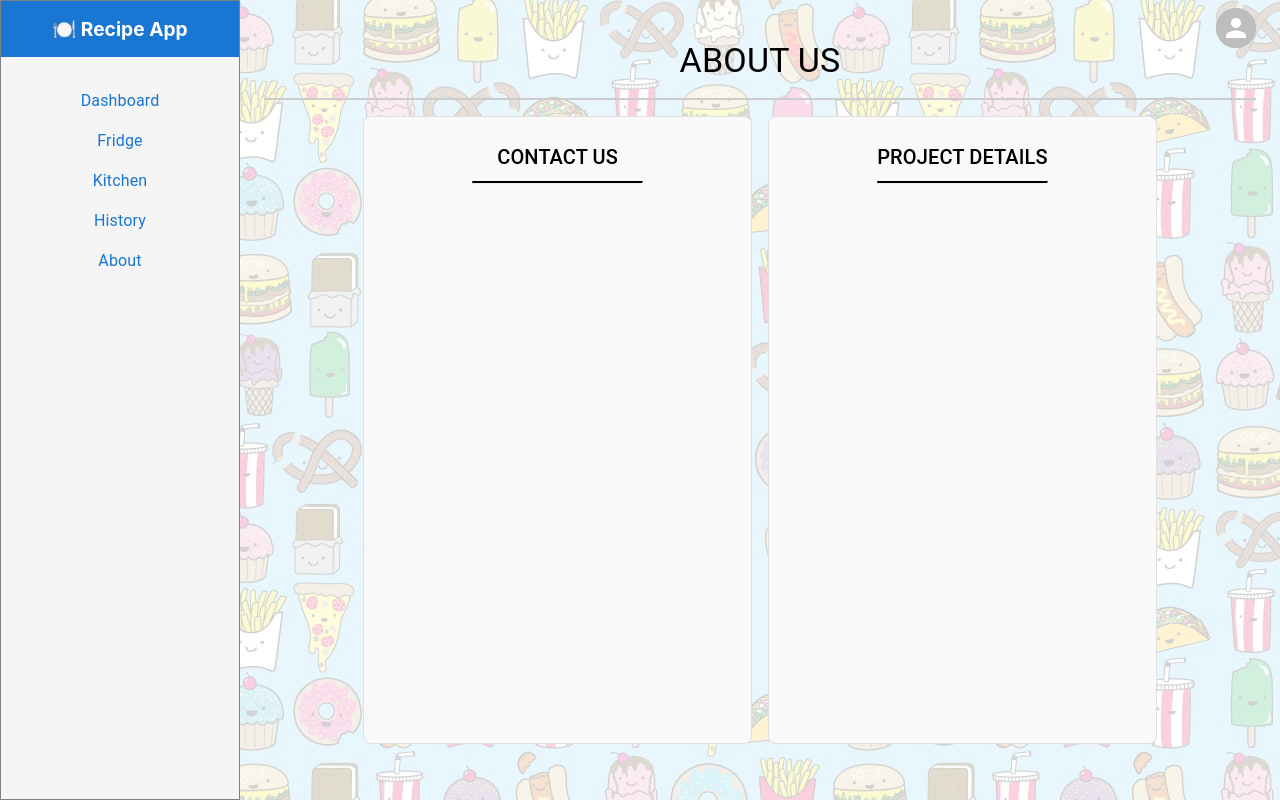
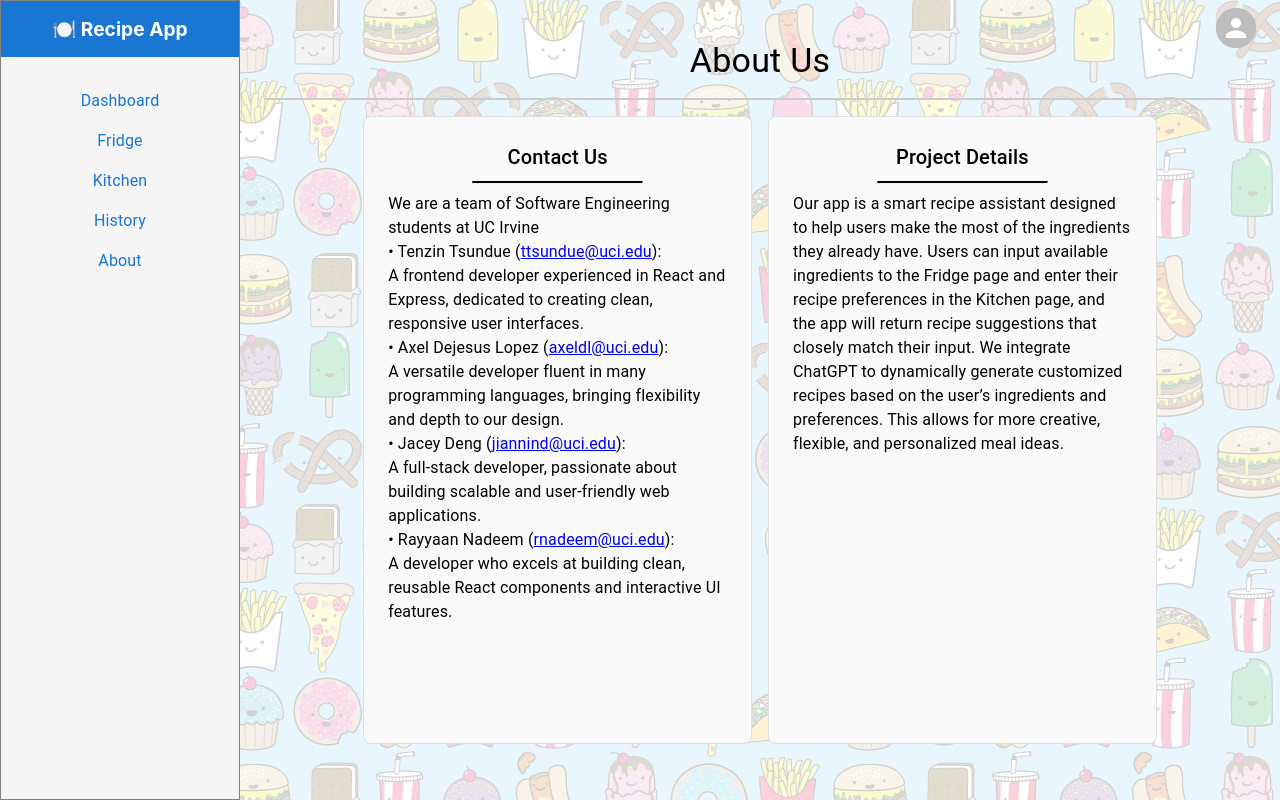
Before and after one commit to mcvionekiss/AI-Powered-Recipe-Completion-Tool, a React (Create React App) app in the folder recipe-app/: page /about in a window 1280 px wide. Built offline with nearby package versions, Linux system fonts and the light colour scheme; no server answers.

Commit message:
feat: complete About page with team bios and project details
- Updated About Us page header styling and section titles for consistency
- Added detailed Contact Us section with one-line bios and emails for each team member
- Included a new Project Details section describing the app’s purpose

```diff
--- a/recipe-app/src/pages/About.js
+++ b/recipe-app/src/pages/About.js
@@ -27,7 +27,7 @@ const About = () => {
         >
           {/* Header */}
           <Box sx={{ textAlign: 'center', mt: 2 }}>
-            <Typography variant="h4" component="h1">ABOUT US</Typography>
+            <Typography variant="h4" component="h1">About Us</Typography>
             <hr
               style={{
                 margin: '16px 0',
@@ -61,9 +61,27 @@ const About = () => {
                 overflow: 'auto',
               }}
             >
-              <Typography variant="h6" align="center">CONTACT US</Typography>
+              <Typography variant="h6" align="center">Contact Us</Typography>
               <Box component="hr" sx={{ borderTop: '2px solid #000', width: '50%', mx: 'auto', my: 1 }} />
-              {/* TODO: Add your contact information here */}
+              <Typography>
+                We are a team of Software Engineering students at UC Irvine
+              </Typography>
+              <Typography>
+                • Tenzin Tsundue (<a href="mailto:ttsundue@uci.edu">ttsundue@uci.edu</a>):<br />
+                A frontend developer experienced in React and Express, dedicated to creating clean, responsive user interfaces.
+              </Typography>
+              <Typography>
+                • Axel Dejesus Lopez (<a href="mailto:axeldl@uci.edu">axeldl@uci.edu</a>):<br />
+                A versatile developer fluent in many programming languages, bringing flexibility and depth to our design.
+              </Typography>
+              <Typography>
+                • Jacey Deng (<a href="mailto:jiannind@uci.edu">jiannind@uci.edu</a>):<br />
+                A full-stack developer, passionate about building scalable and user-friendly web applications.
+              </Typography>
+              <Typography>
+                • Rayyaan Nadeem (<a href="mailto:rnadeem@uci.edu">rnadeem@uci.edu</a>):<br />
+                A developer who excels at building clean, reusable React components and interactive UI features.
+              </Typography>
             </Box>
 
             {/* Project Details */}
@@ -80,9 +98,11 @@ const About = () => {
                 overflow: 'auto',
               }}
             >
-              <Typography variant="h6" align="center">PROJECT DETAILS</Typography>
+              <Typography variant="h6" align="center">Project Details</Typography>
               <Box component="hr" sx={{ borderTop: '2px solid #000', width: '50%', mx: 'auto', my: 1 }} />
-              {/* TODO: Add your project details here */}
+              <Typography>
+                Our app is a smart recipe assistant designed to help users make the most of the ingredients they already have. Users can input available ingredients to the Fridge page and enter their recipe preferences in the Kitchen page, and the app will return recipe suggestions that closely match their input. We integrate ChatGPT to dynamically generate customized recipes based on the user’s ingredients and preferences. This allows for more creative, flexible, and personalized meal ideas.
+              </Typography>
             </Box>
           </Box>
         </Box>
```
